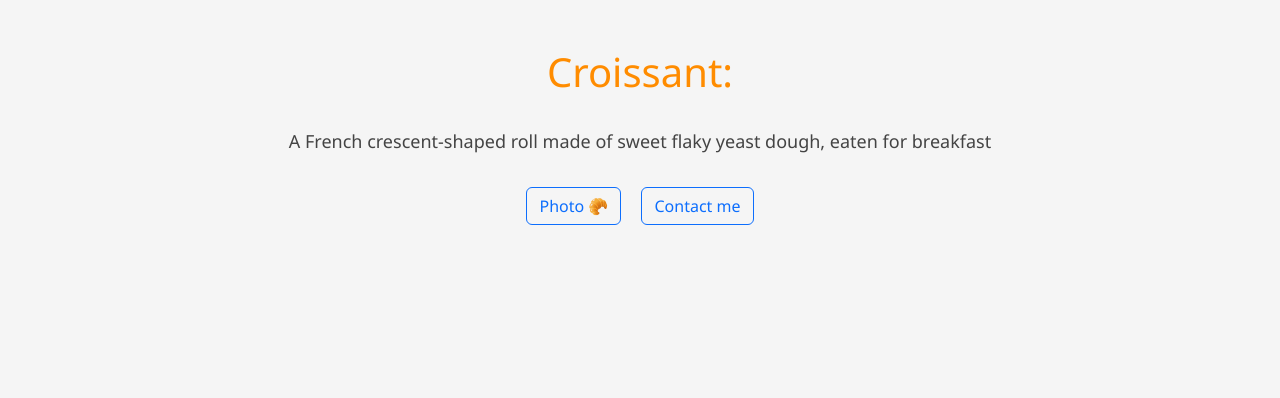
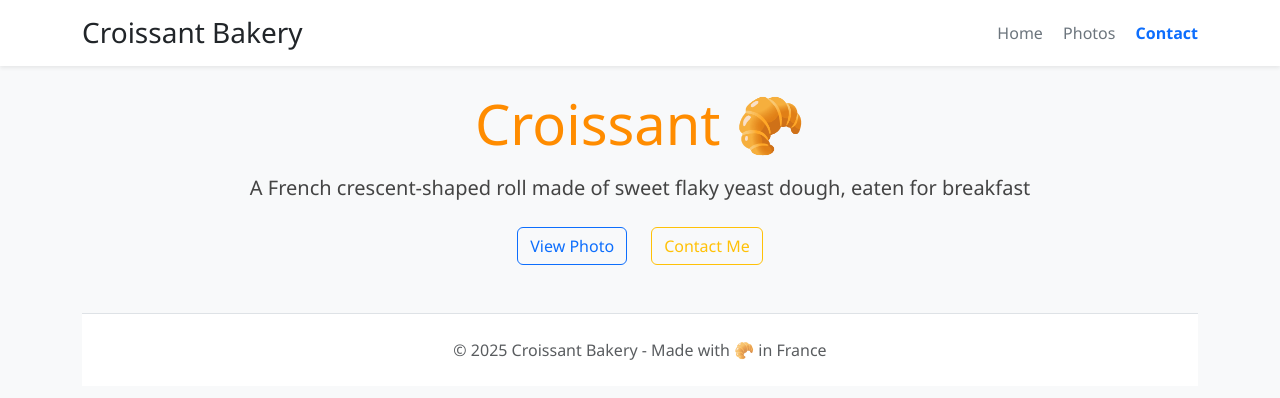
Before and after one commit to NooMaaBee/Croissant, a plain HTML site: page index.html in a window 1280 px wide. Drawn offline with nearby package versions, Linux system fonts and the light colour scheme.

Commit message:
finished

```diff
--- a/index.html
+++ b/index.html
@@ -12,28 +12,30 @@
     />
     <link rel="stylesheet" href="style/style.css" />
   </head>
-  <body>
-    <h1 class="mt-4 p-4 text-center">Croissant:</h1>
-    <div class="description">
-      <p class="text-center">
+  <body class="bg-light">
+    <header class="bg-white shadow-sm p-3 mb-4">
+      <div class="container d-flex justify-content-between align-items-center">
+        <h1 class="h3 mb-0">Croissant Bakery</h1>
+        <nav>
+          <a class="me-3 text-decoration-none text-secondary" href="/index.html">Home</a>
+          <a class="me-3 text-decoration-none text-secondary" href="/photo.html">Photos</a>
+          <a class="text-decoration-none text-primary fw-bold" href="/contact.html">Contact</a>
+        </nav>
+      </div>
+    </header>
+ <main class="container text-center">
+  <h2 class="display-4 mb-3">Croissant 🥐</h2>
+
+      <p class="lead mb-4">
         A French crescent-shaped roll made of sweet flaky yeast dough, eaten for
         breakfast
       </p>
-    </div>
-    <div class="container text-center mt-4">
-      <a
-        class="btn btn-outline-primary m-2"
-        href="/photo.html"
-        title="See croissant photo"
-        >Photo 🥐</a
-      >
-
-      <a
-        class="btn btn-outline-primary m-2"
-        href="/contact.html"
-        title="contact"
-        >Contact me</a
-      >
-    </div>
+    <div class="d-flex justify-content-center gap-4">
+        <a class="btn btn-outline-primary" href="/photo.html" title="croissant photo">View Photo</a>
+        <a class="btn btn-outline-warning" href="/contact.html" title="contact">Contact Me</a>
+      </div>
+    <footer class="mt-5 py-4 bg-white border-top text-center text-muted">
+      &copy; 2025 Croissant Bakery - Made with 🥐 in France
+    </footer>
   </body>
 </html>
```
Also changed, not shown: contact.html (+7 -1 lines), photo.html (+21 -6 lines).
